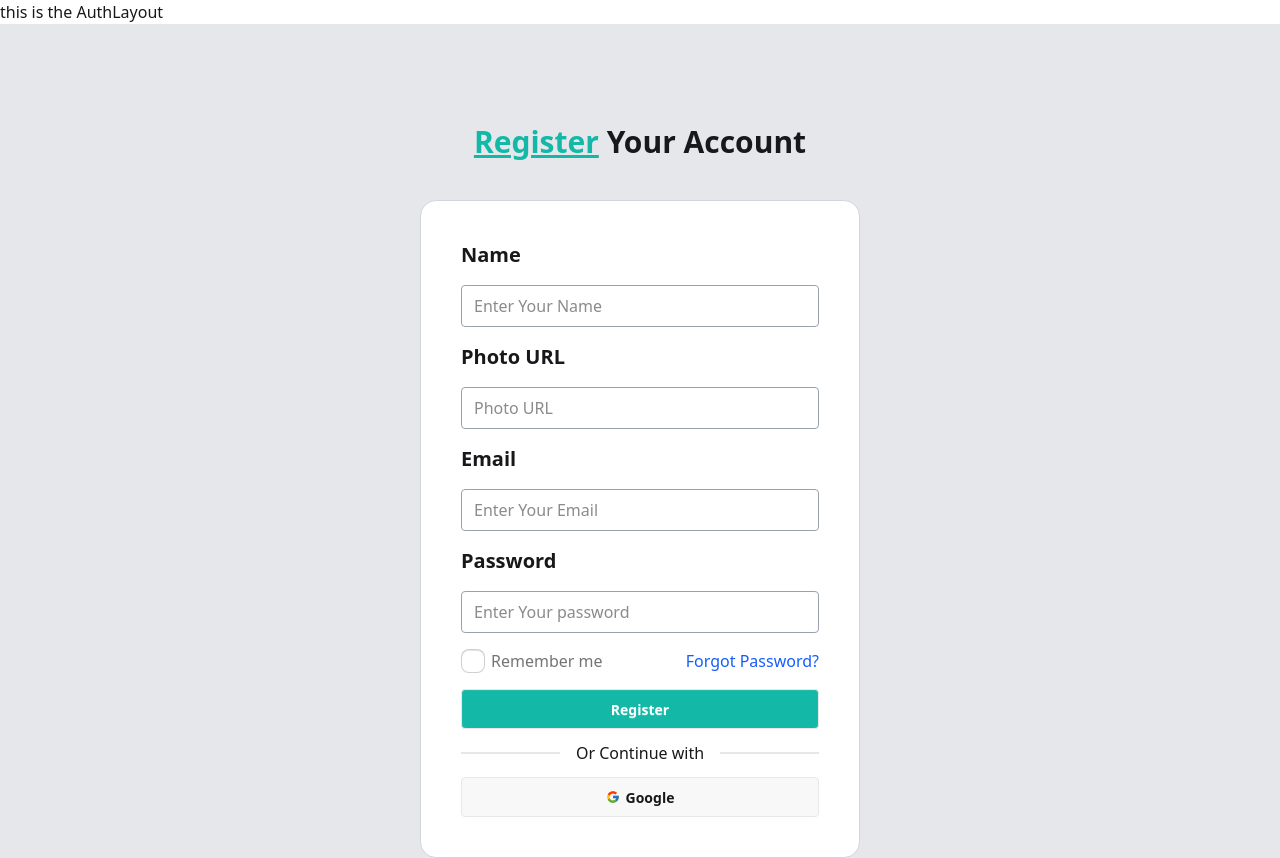
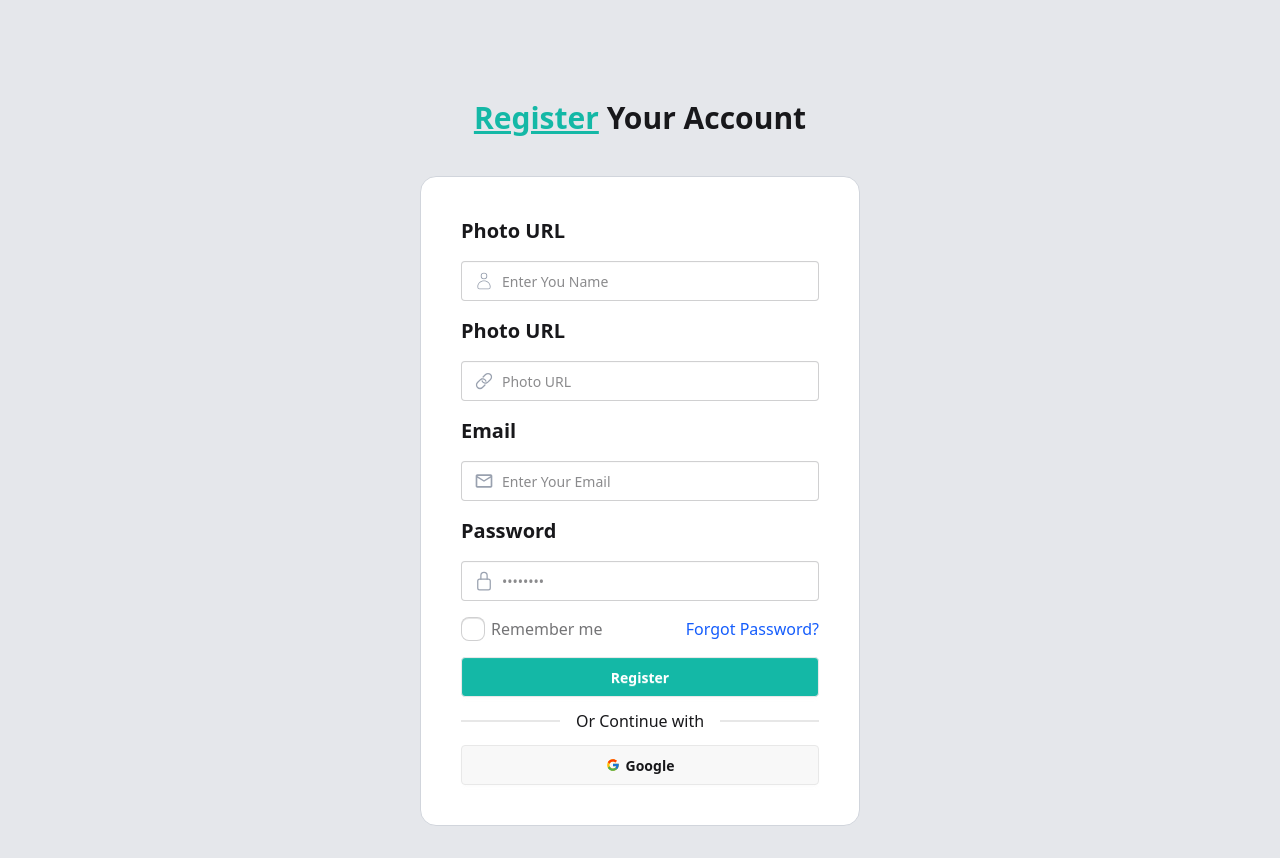
Before and after one commit to ishoef/RecSys-Client-Side, a React (Vite) app: page /auth/register in a window 1280 px wide. Shown: the top 858 px of the page. Built offline with nearby package versions, Linux system fonts and the light colour scheme.

Commit message:
clean up AuthLayout and enhance Login/Register components with improved input handling and icons

```diff
--- a/src/Layouts/AuthLayout.jsx
+++ b/src/Layouts/AuthLayout.jsx
@@ -4,7 +4,6 @@ import { Outlet } from 'react-router';
 const AuthLayout = () => {
     return (
         <div>
-            this is the AuthLayout
             <Outlet></Outlet>
         </div>
     );
--- a/src/Log/Login.jsx
+++ b/src/Log/Login.jsx
@@ -1,5 +1,7 @@
 import React from 'react';
 import { FcGoogle } from 'react-icons/fc';
+import { IoLockClosedOutline } from 'react-icons/io5';
+import { MdOutlineMail } from 'react-icons/md';
 import { Link } from 'react-router';
 
 const Login = () => {
@@ -25,19 +27,29 @@ const Login = () => {
               Your Account
             </h1>
             <div className="w-full bg-white dark:bg-gray-800 border border-gray-300 rounded-2xl p-6 lg:p-10">
-              <form onSubmit={handleLogin} className="flex flex-col gap-4">
+              <form onSubmit={handleLogin} className="flex flex-col gap-5">
                 {/* Email */}
                 <div className="flex flex-col gap-2 lg:gap-4">
                   <label className="text-xl font-semibold" htmlFor="email">
                     Email
                   </label>
+                  <label
+                    className="input border w-full focus-within:outline-none"
+                    htmlFor=""
+                  >
+                    <span className="text-xl text-gray-400">
+                      {" "}
+                      <MdOutlineMail />
+                    </span>
+
                     <input
-                    className="focus:outline-primary dark:focus:outline-0 border border-gray-400 rounded py-2 px-3"
+                      className="dark:focus:outline-0 "
                       placeholder="Enter Your Email"
                       type="email"
                       name="email"
                       required
                     />
+                  </label>
                 </div>
 
                 {/* Password */}
@@ -45,13 +57,21 @@ const Login = () => {
                   <label className="text-xl font-semibold" htmlFor="password">
                     Password
                   </label>
+                  <label
+                    className="input border w-full focus-within:outline-none"
+                    htmlFor=""
+                  >
+                    <span className="text-xl text-gray-400">
+                      {" "}
+                      <IoLockClosedOutline />
+                    </span>
                     <input
-                    className="focus:outline-primary dark:focus:outline-0 border border-gray-400 rounded py-2 px-3"
-                    placeholder="Enter Your password"
+                      placeholder="••••••••"
                       type="password"
                       name="password"
                       required
                     />
+                  </label>
                 </div>
 
                 {/* Error Massege */}
--- a/src/Log/Register.jsx
+++ b/src/Log/Register.jsx
@@ -1,25 +1,26 @@
-import React from 'react';
-import { FcGoogle } from 'react-icons/fc';
-import { Link } from 'react-router';
+import React from "react";
+import { CiUser } from "react-icons/ci";
+import { FcGoogle } from "react-icons/fc";
+import { IoIosLink } from "react-icons/io";
+import { IoLockClosedOutline } from "react-icons/io5";
+import { MdOutlineMail } from "react-icons/md";
+import { Link } from "react-router";
 
 const Register = () => {
-
   // Form Submit
   const handleSubmit = (e) => {
     e.preventDefault();
-        console.log('i am clickng for submit form');
-    }
-
+    console.log("i am clickng for submit form");
+  };
 
   // Google Login
   const handleloginWithGoogle = () => {
-        console.log('i am clicking for login with google');
-    }
-
+    console.log("i am clicking for login with google");
+  };
 
   return (
     <>
-        <div className="w-[100%] flex justify-center items-center py-10 lg:py-20 bg-gray-200 dark:bg-gray-900">
+      <div className="w-[100%] min-h-screen flex justify-center items-center py-10 lg:py-20 bg-gray-200 dark:bg-gray-900">
         <div className="flex flex-col justify-center items-center gap-5 lg:gap-10 p-3 lg:p-5 w-120">
           <h1 className="text-xl lg:text-3xl font-semibold">
             <span className="text-primary font-bold underline">Register</span>{" "}
@@ -32,16 +33,23 @@ const Register = () => {
             >
               {/* Name */}
               <div className="flex flex-col gap-2 lg:gap-4">
-                  <label className="text-xl font-semibold" htmlFor="name">
-                    Name
+                <label className="text-xl font-semibold" htmlFor="photoUrl">
+                  Photo URL
                 </label>
+                <label
+                  className="input w-full border focus-within:border-primary focus-within:outline-none"
+                  htmlFor=""
+                >
+                  <span className="text-xl text-gray-400">
+                    <CiUser />
+                  </span>
                   <input
-                    className="focus:outline-primary dark:focus:outline-0 border border-gray-400 rounded py-2 px-3"
-                    placeholder="Enter Your Name"
+                    placeholder="Enter You Name"
                     type="text"
                     name="name"
                     required
                   />
+                </label>
               </div>
 
               {/* PhotoUrl */}
@@ -49,41 +57,66 @@ const Register = () => {
                 <label className="text-xl font-semibold" htmlFor="photoUrl">
                   Photo URL
                 </label>
+                <label
+                  className="input w-full border focus-within:border-primary focus-within:outline-none"
+                  htmlFor=""
+                >
+                  <span className="text-xl text-gray-400">
+                    <IoIosLink />
+                  </span>
                   <input
-                    className="focus:outline-primary dark:focus:outline-0 border border-gray-400 rounded py-2 px-3"
                     placeholder="Photo URL"
-                    type="text"
+                    type="url"
                     name="photoUrl"
                     required
                   />
+                </label>
               </div>
 
               {/* Email */}
               <div className="flex flex-col gap-2 lg:gap-4">
-                  <label className=" text-xl font-semibold" htmlFor="email">
+                <label className="text-xl font-semibold" htmlFor="email">
                   Email
                 </label>
+                <label
+                  className="input border focus-within:border-primary w-full focus-within:outline-none"
+                  htmlFor=""
+                >
+                  <span className="text-xl text-gray-400">
+                    {" "}
+                    <MdOutlineMail />
+                  </span>
+
                   <input
-                    className="focus:outline-primary dark:focus:outline-0 border border-gray-400 rounded py-2 px-3"
+                    className="dark:focus:outline-0 "
                     placeholder="Enter Your Email"
                     type="email"
                     name="email"
                     required
                   />
+                </label>
               </div>
 
               {/* Password */}
               <div className="flex flex-col gap-2 lg:gap-4">
-                  <label className=" text-xl font-semibold" htmlFor="password">
+                <label className="text-xl font-semibold" htmlFor="password">
                   Password
                 </label>
+                <label
+                  className="input border focus-within:border-primary w-full focus-within:outline-none"
+                  htmlFor=""
+                >
+                  <span className="text-xl text-gray-400">
+                    {" "}
+                    <IoLockClosedOutline />
+                  </span>
                   <input
-                    className="focus:outline-primary dark:focus:outline-0 border border-gray-400 rounded py-2 px-3"
-                    placeholder="Enter Your password"
+                    placeholder="••••••••"
                     type="password"
                     name="password"
                     required
                   />
+                </label>
               </div>
 
               {/* <p className="text-red-600">{showError}</p> */}
```
Lines whose indentation alone changed are shown as unchanged.
